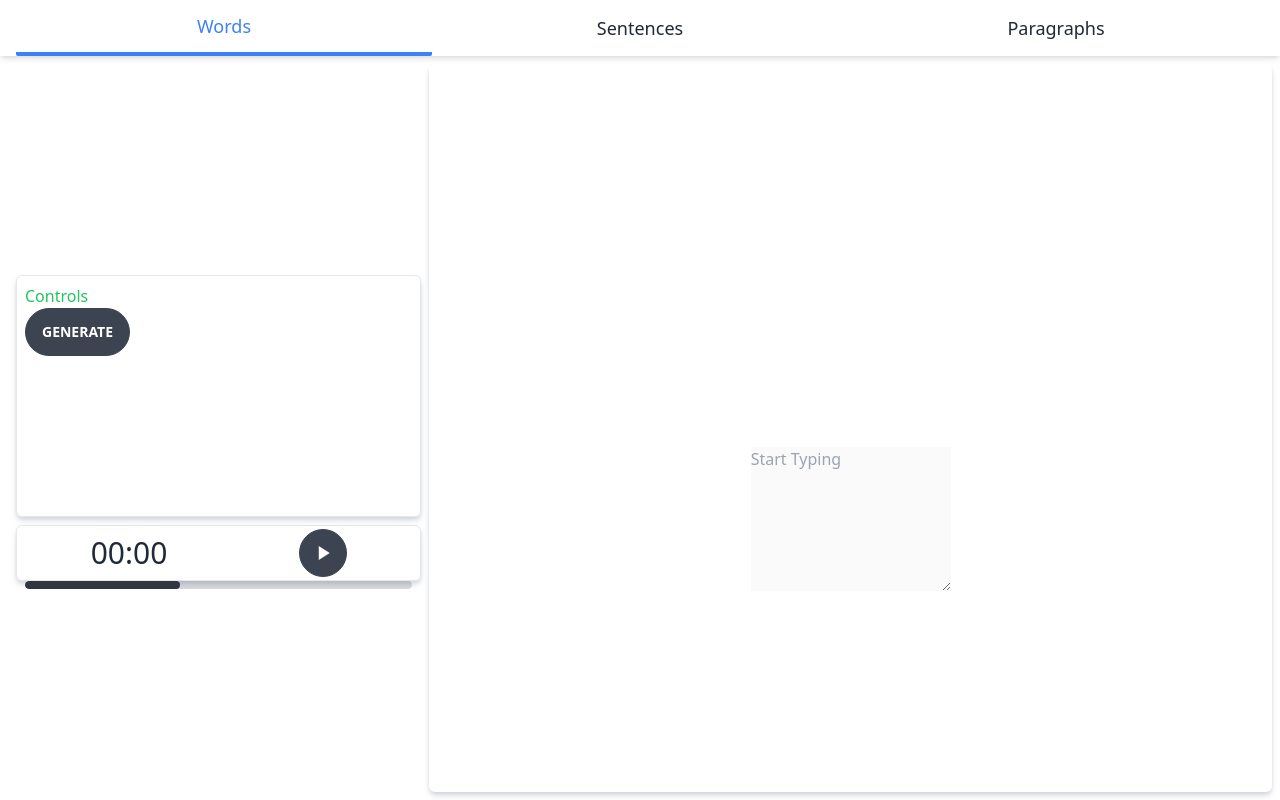
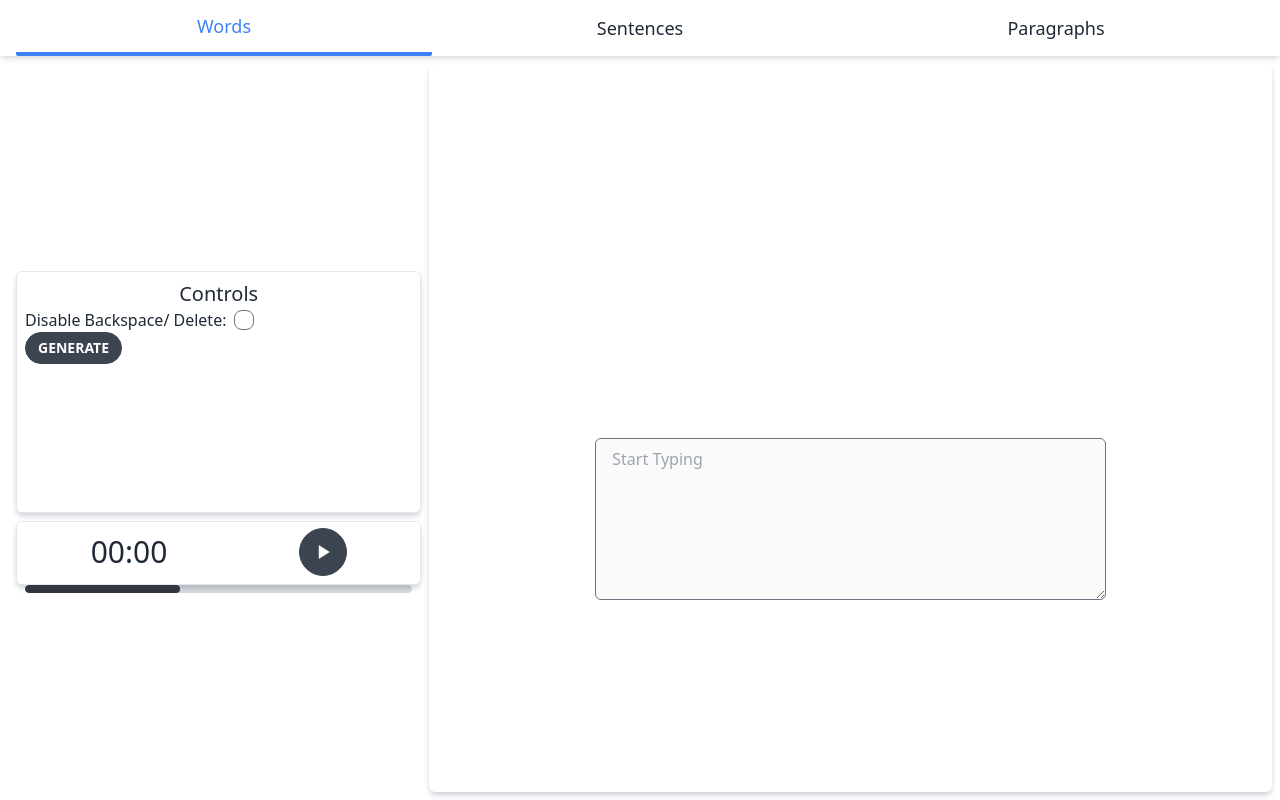
Before and after one commit to Q-T5/typi, a Vue app: page / in a window 1280 px wide. Shown: the part 800-1600 px from the top of the page. Built offline with nearby package versions, Linux system fonts and the light colour scheme.

Commit message:
Add settings option for disable delete

```diff
--- a/src/components/WordComp.vue
+++ b/src/components/WordComp.vue
@@ -17,9 +17,14 @@
 <template>
     <div class="flex">
         <div class="flex flex-col w-1/3 justify-center px-2 space-y-2">
-            <div class="controls-div">
-                <h1 class="text-green-500">Controls</h1>
-                <button class="daisyui-btn rounded-full" @click="generate">Generate</button>
+            <div class="controls-div flex flex-col">
+                <h1 class="text-center text-xl">Controls</h1>
+                <div class="flex space-x-2 items-center">
+                    <label>Disable Backspace/ Delete: </label>
+                    <input type="checkbox" class="daisyui-checkbox border-gray-500 daisyui-checkbox-sm"
+                        v-model="disableErasure" />
+                </div>
+                <button class="daisyui-btn rounded-full daisyui-btn-sm w-fit" @click="generate">Generate</button>
             </div>
             <div class="timer-div flex flex-col justify-between">
                 <div class="w-full flex h-[96%] items-center justify-around">
@@ -60,7 +65,7 @@
 
 <script lang="js">
 import { ref, computed, watch } from 'vue'
-import { sentence } from 'txtgen'
+import { sentence, addNouns } from 'txtgen'
 
 export default {
     name: "WordComp",
@@ -69,6 +74,7 @@ export default {
         const gameState = ref('pause');
         const minutes = ref("00");
         const seconds = ref("00");
+        const disableErasure = ref(false);
 
         // the words are generated by doing a split(" ") on a sentence
         const baseSentence = ref("");
@@ -93,11 +99,15 @@ export default {
         }
 
         function generate() {
-            baseSentence.value = sentence();
+            baseSentence.value = sentence().addNouns([
+                "cat", "dog", "mouse"
+            ]);
         }
 
         function preventErase(event) {
-            return event.preventDefault();
+            if(disableErasure.value === true) {
+                return event.preventDefault();
+            }
         }
 
         // computed properties
@@ -127,7 +137,7 @@ export default {
 
         return {
             gameState, toogleGameState, minutes, seconds, pause, resume, countdown, generate,
-            words, userInput, baseSentence, preventErase
+            words, userInput, baseSentence, preventErase, disableErasure
         }
     }
 }
--- a/src/style.css
+++ b/src/style.css
@@ -7,7 +7,7 @@
 }
 
 .timer-div {
-    @apply rounded-md p-2 border-[1px] shadow-md shadow-gray-300 h-14;
+    @apply rounded-md p-2 border-[1px] shadow-md shadow-gray-300 h-16;
 }
 
 .working-div {
@@ -21,3 +21,8 @@
 .timer-btn {
     @apply daisyui-btn daisyui-btn-circle;
 }
+
+.user-input {
+    @apply rounded-md border-[1px] w-[90%] py-2 px-4 outline-none
+    disabled:border-gray-500 border-green-500;
+}
```
